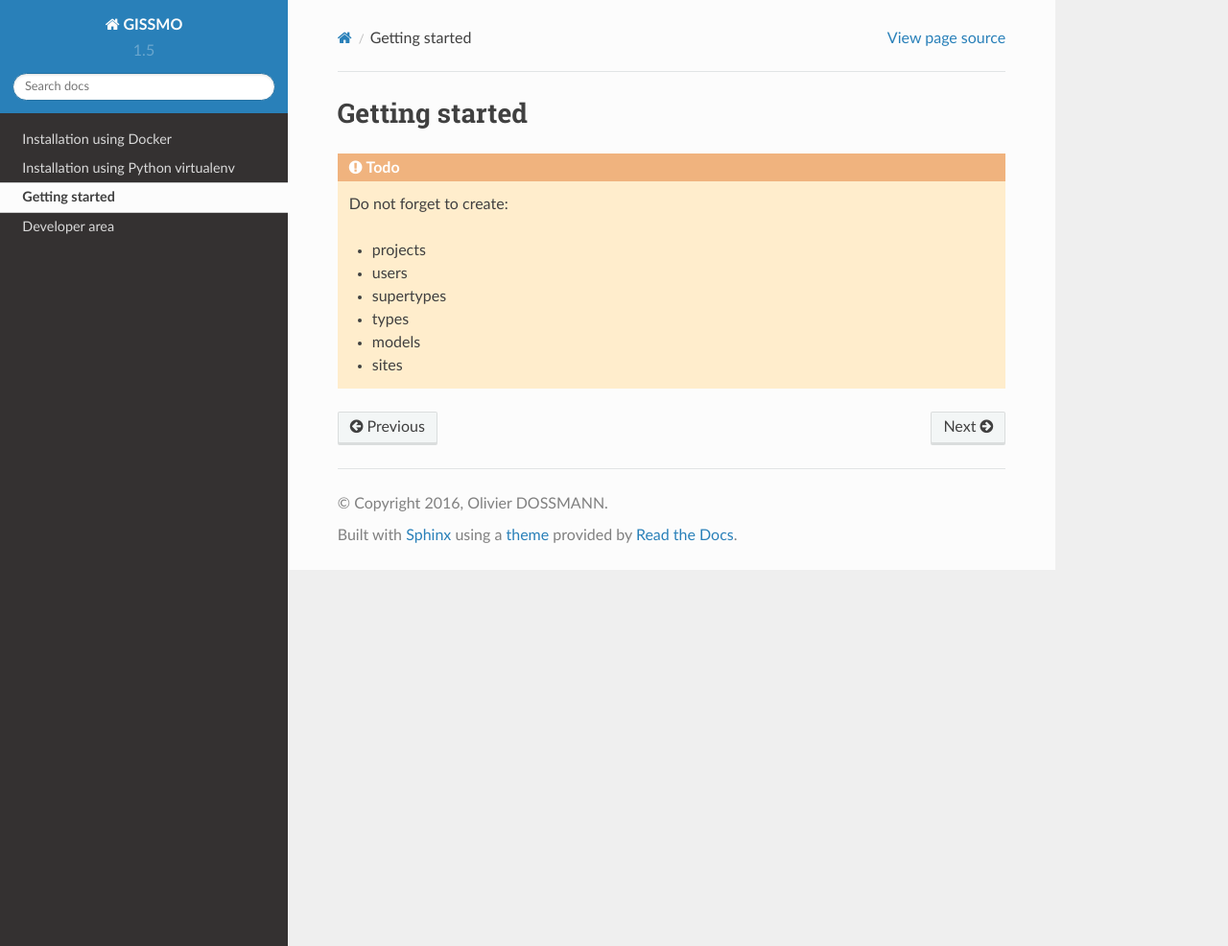
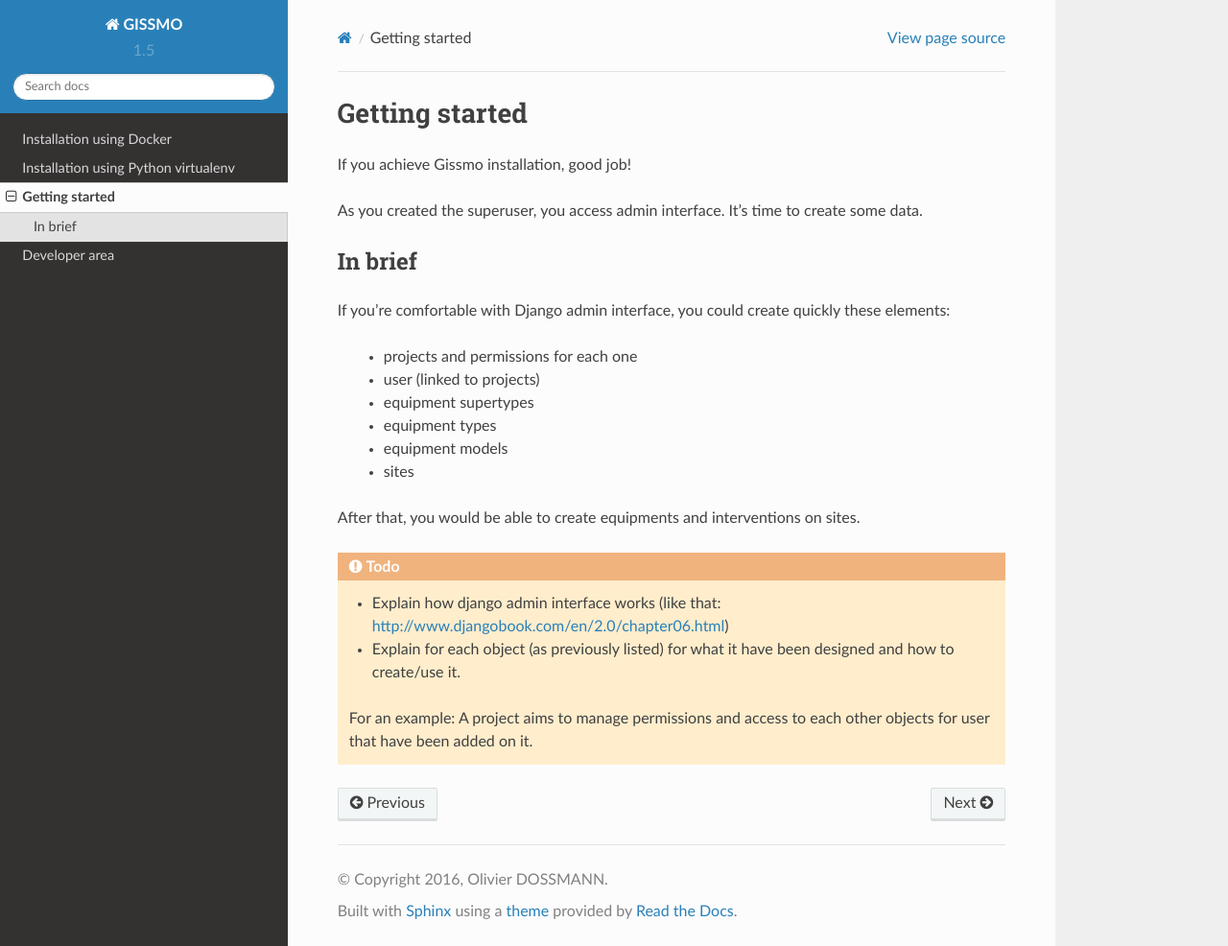
Before and after one commit to Paysdesmerveilles/gissmo, a Sphinx documentation site: the page built from docs/getting_started.rst, in a window 1280 px wide and 986 px high. Shown: the whole window at 96% size. Built offline with Sphinx 7.4.7 and the Read the Docs theme 2.0.0, drawn with Linux system fonts in a browser that asks for light colours.

Commit message:
[UP] Documentation: Explain how to create superuser and create data

```diff
--- a/docs/getting_started.rst
+++ b/docs/getting_started.rst
@@ -1,13 +1,27 @@
 Getting started
-===============
+***************
+
+If you achieve Gissmo installation, good job!
+
+As you created the superuser, you access admin interface. It's time to create some data.
+
+In brief
+========
+
+If you're comfortable with Django admin interface, you could create quickly these elements:
+
+  * projects and permissions for each one
+  * user (linked to projects)
+  * equipment supertypes
+  * equipment types
+  * equipment models
+  * sites
+
+After that, you would be able to create equipments and interventions on sites.
 
 .. todo::
 
-   Do not forget to create:
+   * Explain how django admin interface works (like that: http://www.djangobook.com/en/2.0/chapter06.html)
+   * Explain for each object (as previously listed) for what it have been designed and how to create/use it.
 
-   * projects
-   * users
-   * supertypes
-   * types
-   * models
-   * sites
+   For an example: A project aims to manage permissions and access to each other objects for user that have been added on it.
--- a/docs/index.rst
+++ b/docs/index.rst
@@ -28,19 +28,19 @@
 
 There is 2 ways to install GISSMO:
 
-  * :doc:`using Docker <installation_docker>`
+  * [recommended] :doc:`using Docker <installation_docker>`
   * :doc:`using Python virtual environment <installation_venv>`
 
 If you need more information, please have a look to :doc:`Developer's guide <development>`.
 
-For GISSMO configuration, see :ref:`getting_started`.
+For GISSMO first use, see :ref:`getting_started`.
 
 .. _getting_started:
 
 Getting started
 ---------------
 
-First time you use GISSMO you need to :doc:`create some data <getting_started>`.
+First time you use GISSMO you need to :doc:`create some data and understand Gissmo interface<getting_started>`.
 
 Contents
 --------
```
Also changed, not shown: docs/installation_docker.rst (+15 -0 lines), docs/installation_venv.rst (+15 -0 lines).
